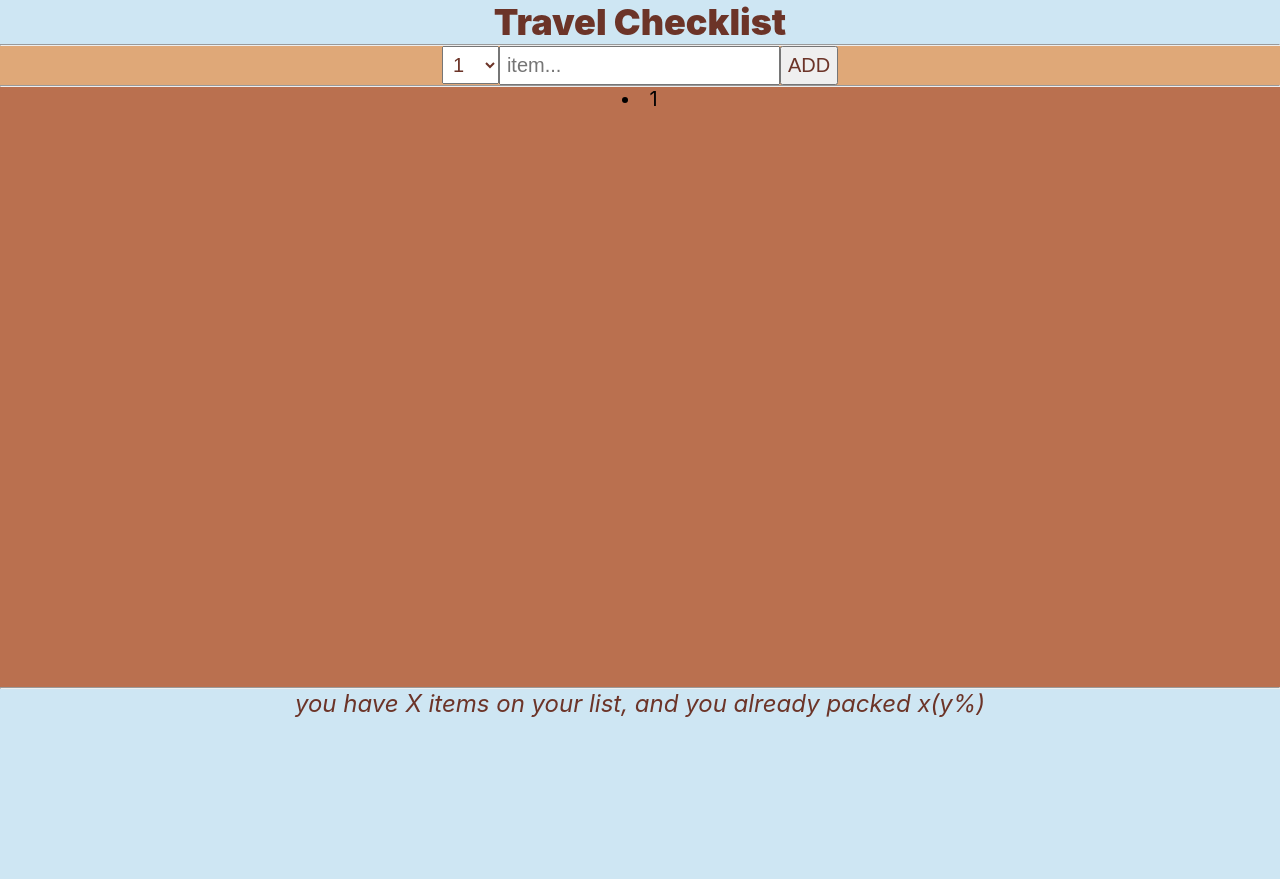
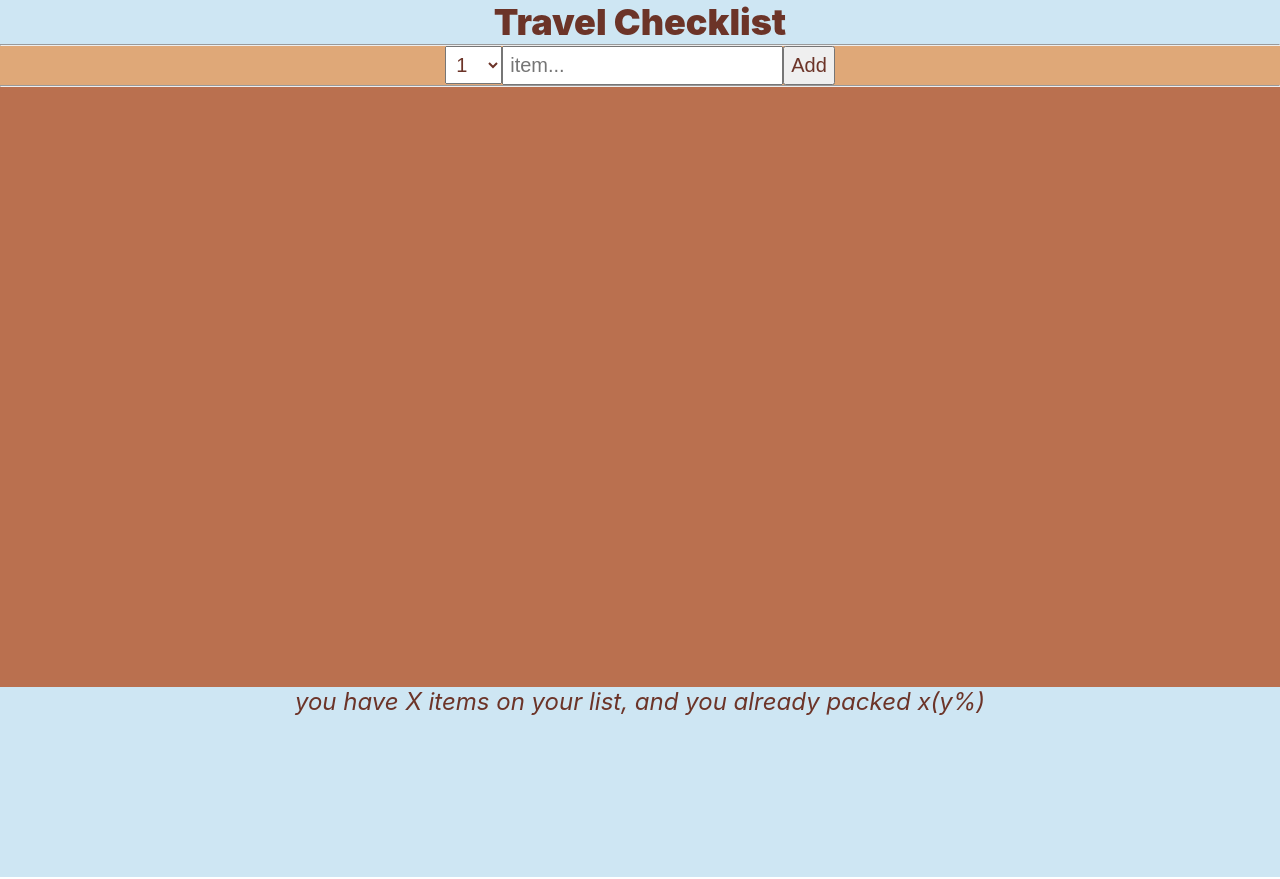
Before and after one commit to Shackila/react-mini-projects, a React (Create React App) app in the folder travel-checklist/: page / in a window 1280 px wide. Built offline with nearby package versions, Linux system fonts and the light colour scheme.

Commit message:
the app has successfully been made dynamic. items entered by user are now rendered on the screen.

```diff
--- a/travel-checklist/src/App.js
+++ b/travel-checklist/src/App.js
@@ -2,12 +2,20 @@ import "./App.css";
 import Logo from "./Logo.js";
 import Form from "./Form.js";
 import Stats from "./Stats.js";
+import PackingList from "./PackingList";
+import { useState } from "react";
 
 function App() {
+  const [items, setItems] = useState([]);
+
+  const addItem = (newItem) => {
+    setItems((items) => [...items, newItem]);
+  };
   return (
     <div>
       <Logo />
-      <Form />
+      <Form onAddItem={addItem} key={new Date().getUTCMinutes} />
+      <PackingList propItem={items} key={new Date().getUTCMilliseconds} />
       <Stats />
     </div>
   );
--- a/travel-checklist/src/Form.js
+++ b/travel-checklist/src/Form.js
@@ -1,15 +1,23 @@
 import { useState } from "react";
 import "./Form.css";
-import PackingList from "./PackingList.js";
 
-const Form = () => {
+const Form = ({ onAddItem }) => {
   const [description, setDescription] = useState("");
   const [quantity, setQuantity] = useState(1);
 
   const submitHandler = (e) => {
     e.preventDefault();
-    setDescription(e.target.value);
-    console.log(description);
+    if (description.trim() !== "") {
+      const newItem = {
+        description,
+        quantity,
+        isPacked: false,
+        id: new Date().getSeconds(),
+      };
+      onAddItem(newItem);
+      setQuantity(1);
+      setDescription("");
+    }
   };
   return (
     <div className="form-wrapper">
@@ -17,7 +25,7 @@ const Form = () => {
         <form onSubmit={submitHandler}>
           <select
             value={quantity}
-            onChange={(e) => setQuantity(Number(e.target.value))}
+            onChange={(e) => setQuantity(Number(e.target.value))} //state changes
           >
             {Array.from({ length: 20 }, (_, i) => i + 1).map((num) => (
               <option value={num} key={num}>
@@ -28,13 +36,15 @@ const Form = () => {
           <input
             type="text"
             placeholder="item..."
-            onChange={(e) => setDescription(e.target.value)}
+            value={description}
+            onChange={(e) => setDescription(e.target.value)} //state changes
           ></input>
-          <button type="submit">ADD</button>
+          <button type="submit" onClick={onAddItem}>
+            Add
+          </button>
         </form>
       </div>
       <hr />
-      <PackingList descriptionName={description} quantityCount={quantity} />
     </div>
   );
 };
--- /dev/null
+++ b/travel-checklist/src/Item.css
@@ -0,0 +1,4 @@
+.listItem {
+  margin-right: 10px;
+  list-style: none;
+}
--- a/travel-checklist/src/Item.js
+++ b/travel-checklist/src/Item.js
@@ -1,8 +1,10 @@
+import "./Item.css";
 const Item = (props) => {
   return (
-    <div>
+    <div className="listItem">
       <li>
         <span>
+          {""}
           {props.itemProp.quantity} {props.itemProp.description}
         </span>
       </li>
--- a/travel-checklist/src/PackingList.js
+++ b/travel-checklist/src/PackingList.js
@@ -1,23 +1,14 @@
 import "./PackingList.css";
 import Item from "./Item.js";
 // import { useState } from "react";
-const PackingList = (props) => {
-  const newItem = [
-    {
-      description: props.descriptionName,
-      quantity: props.quantityCount,
-      isPacked: false,
-      id: new Date(),
-    },
-  ];
+const PackingList = ({ propItem }) => {
   return (
-    <div>
-      <div className="list">
-        {newItem.map((item) => (
+    <div className="list">
+      <ul>
+        {propItem.map((item) => (
           <Item key={item.id} itemProp={item} />
         ))}
-      </div>
-      <hr />
+      </ul>
     </div>
   );
 };
```
